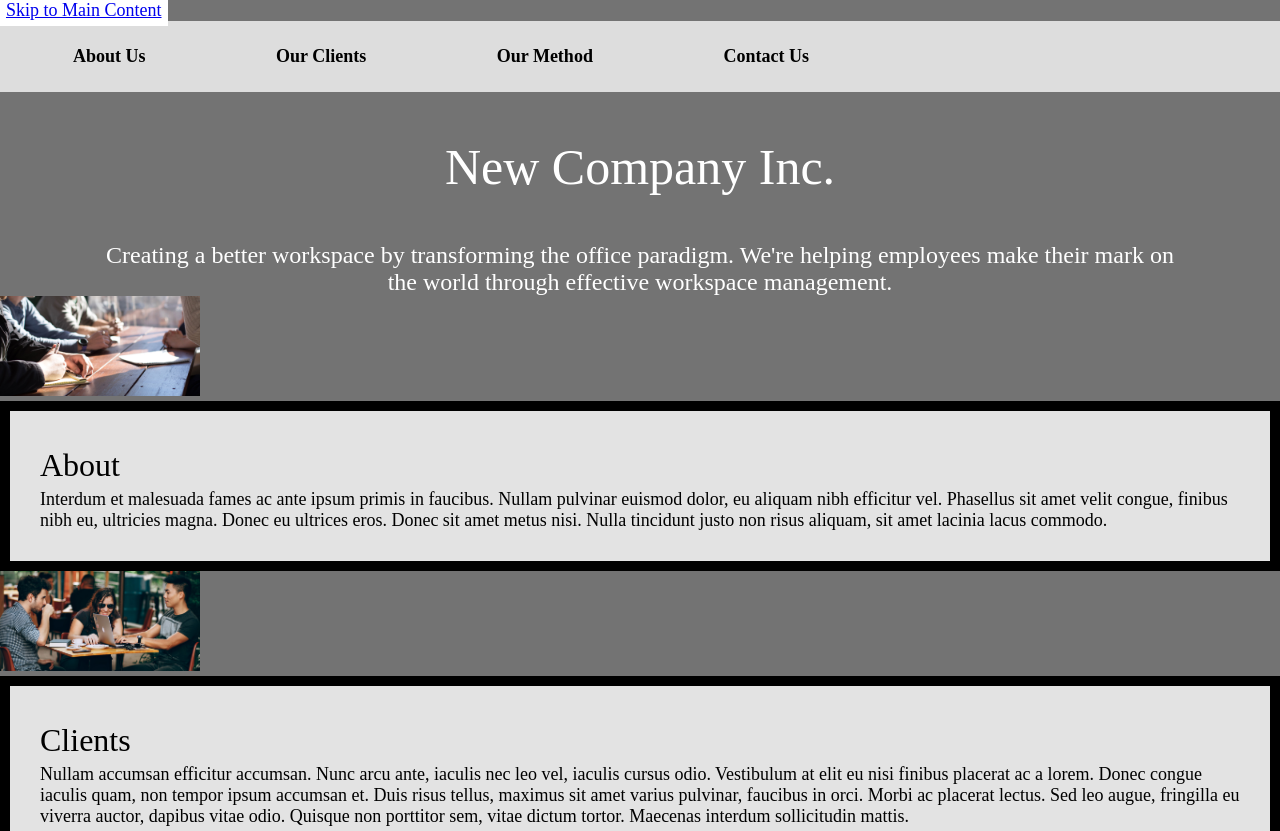
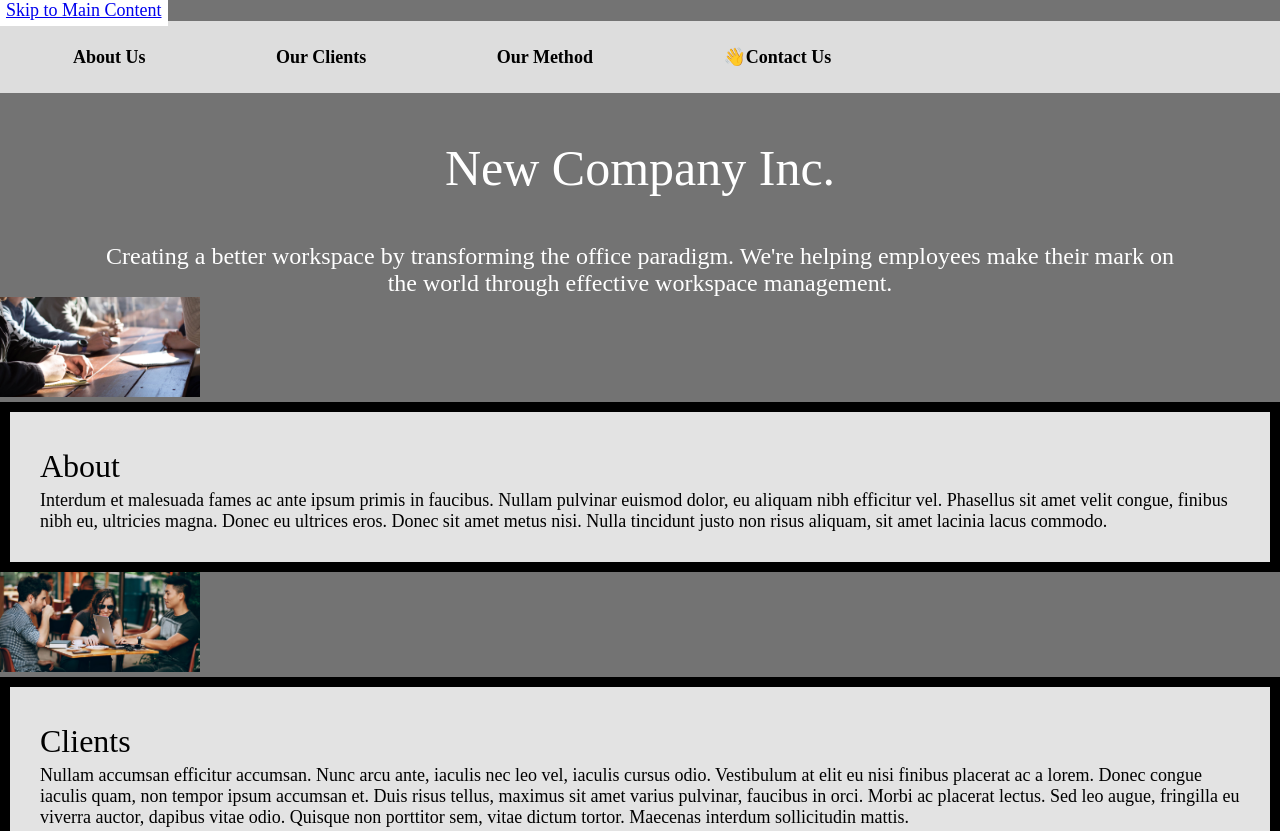
Before and after one commit to inbashar/hw4-2023, a plain HTML site: page index.html in a window 1280 px wide. Shown: the top 831 px of the page. Drawn offline with Linux system fonts and the light colour scheme.

Commit message:
Add files via upload

```diff
--- a/index.html
+++ b/index.html
@@ -19,7 +19,7 @@
         <li><a href=&#x1F195;>About Us</a></li>
         <li><a href=&#x1F30F;>Our Clients</a></li>
         <li><a href=&#128173;>Our Method</a></li>
-        <li><a href=&#128075;>Contact Us</a></li>
+        <li>&#128075;<a href="contactus.html">Contact Us</a></li>
       </ul>
       </nav>
       <div class = "intro">
```
